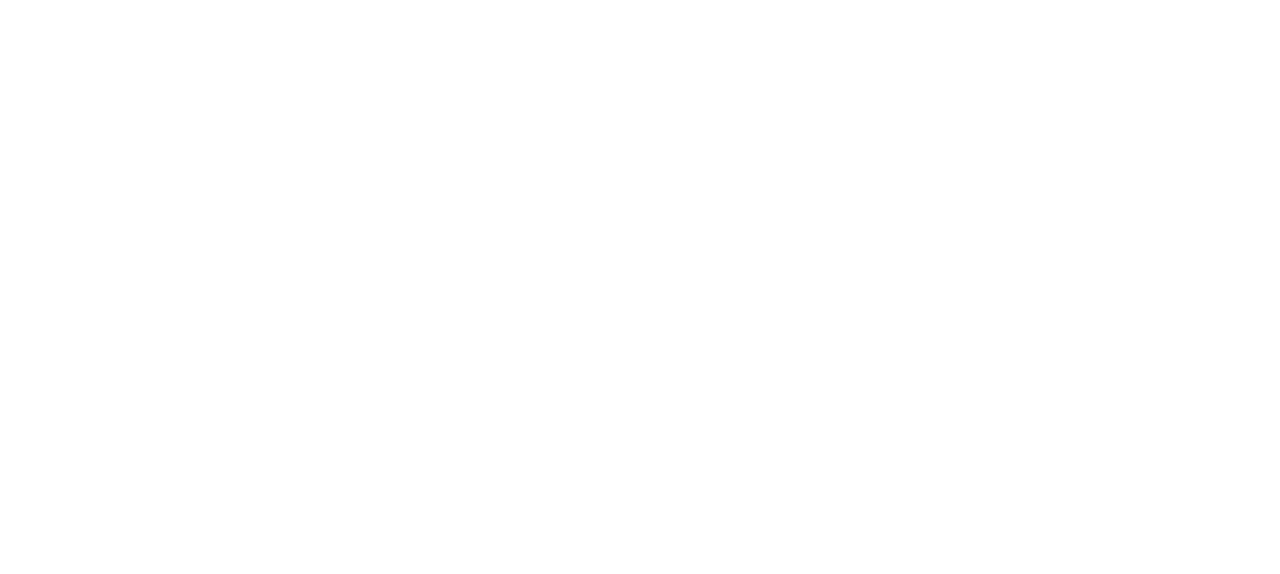
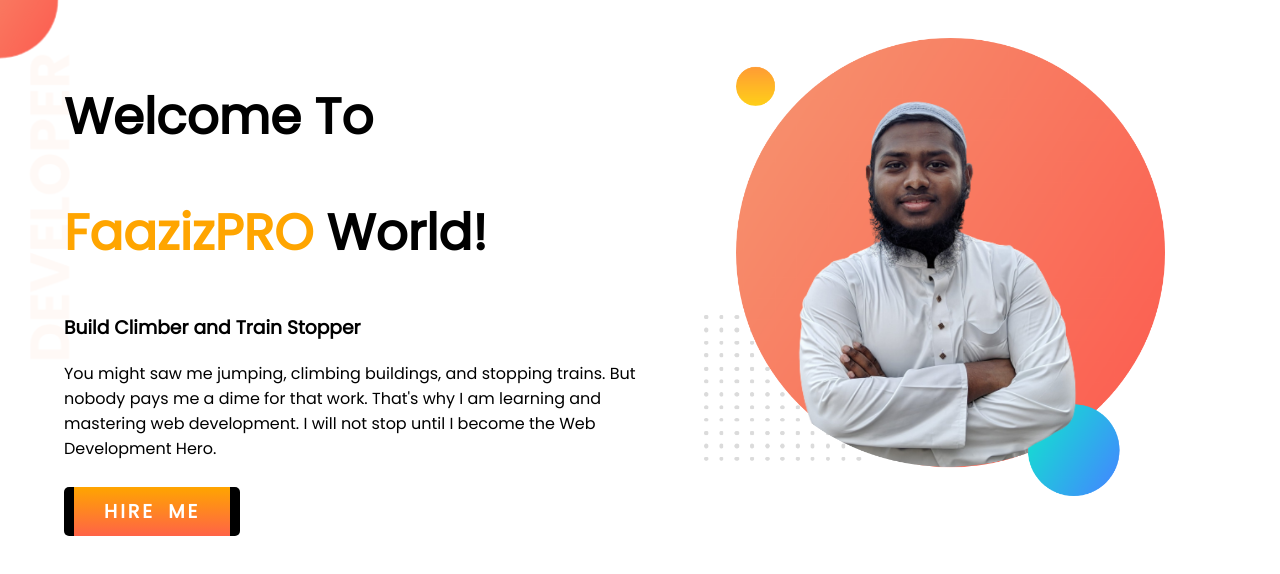
Before and after one commit to faazizpro/fahad-portfolio, a plain HTML site: page index.html in a window 1280 px wide. Drawn offline with Linux system fonts and the light colour scheme.

Commit message:
top-banner added

```diff
--- a/index.html
+++ b/index.html
@@ -8,6 +8,20 @@
     <link rel="stylesheet" href="style.css">
 </head>
 <body>
+    <section class="top-banner">
+        <div class="half-width">
+            <h1>Welcome To</h1>
+            <h1> <span class="orange-color">FaazizPRO </span> World!</h1>
+            <h3>Build Climber and Train Stopper</h3>
+            <p>You might saw me jumping, climbing buildings, and stopping trains. But nobody pays me a dime for that work. That's why I am learning and mastering web development. I will not stop until I become the Web Development Hero.
+            </p>
+            <a class="link-button" target="_blank" href="https://www.linkedin.com/in/fahad-abdul-aziz-faazizpro-807638149/">HIRE ME</a>
+            </div>
+
+            <div class="half-width">
+                <img src="/images/fahad-bg.png" alt="fahad-photo">
+            </div>
+    </section>
 
 </body>
 </html>
--- a/style.css
+++ b/style.css
@@ -0,0 +1,55 @@
+@import url('https://fonts.googleapis.com/css2?family=Poppins&display=swap');
+
+/*
+    font-family: 'Poppins', sans-serif;
+*/
+
+body{
+    font-family: 'Poppins', sans-serif;
+    margin: 0;
+    padding: 0;
+}
+
+h1{
+    font-size: 50px;
+}
+
+.orange-color{
+    color: orange;
+}
+
+section{
+    display: flex;
+
+}
+
+.top-banner{
+    background-image: url(/images/top-banner.png);
+    background-repeat: no-repeat;
+}
+
+.half-width{
+    width: 50%;
+    padding-left: 5%;
+    margin-top: 3%;
+}
+
+.half-width img{
+    width: 80%;
+}
+
+.link-button{
+    text-decoration: none;
+    font-weight: 700;
+    background-image: linear-gradient(orange, tomato);
+    color: white;
+    padding: 10px 30px;
+    border-radius: 5px;
+    display: inline-block;
+    margin-top: 10px;
+    word-spacing: 5px;
+    letter-spacing: 3px;
+    font-size: 19px;
+    border-left: 10px solid black;
+    border-right: 10px solid black;
+}
```
Also changed, not shown: images/fahad-bg.png (added).
